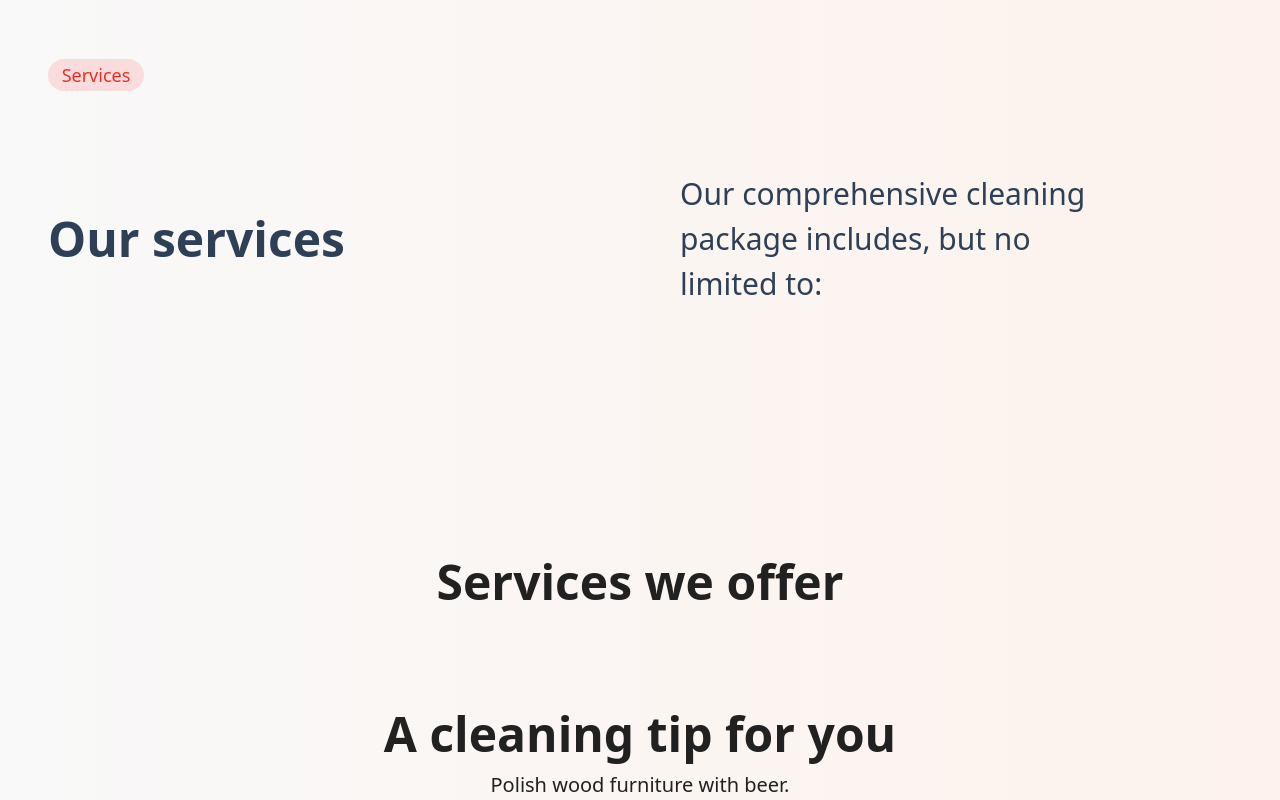
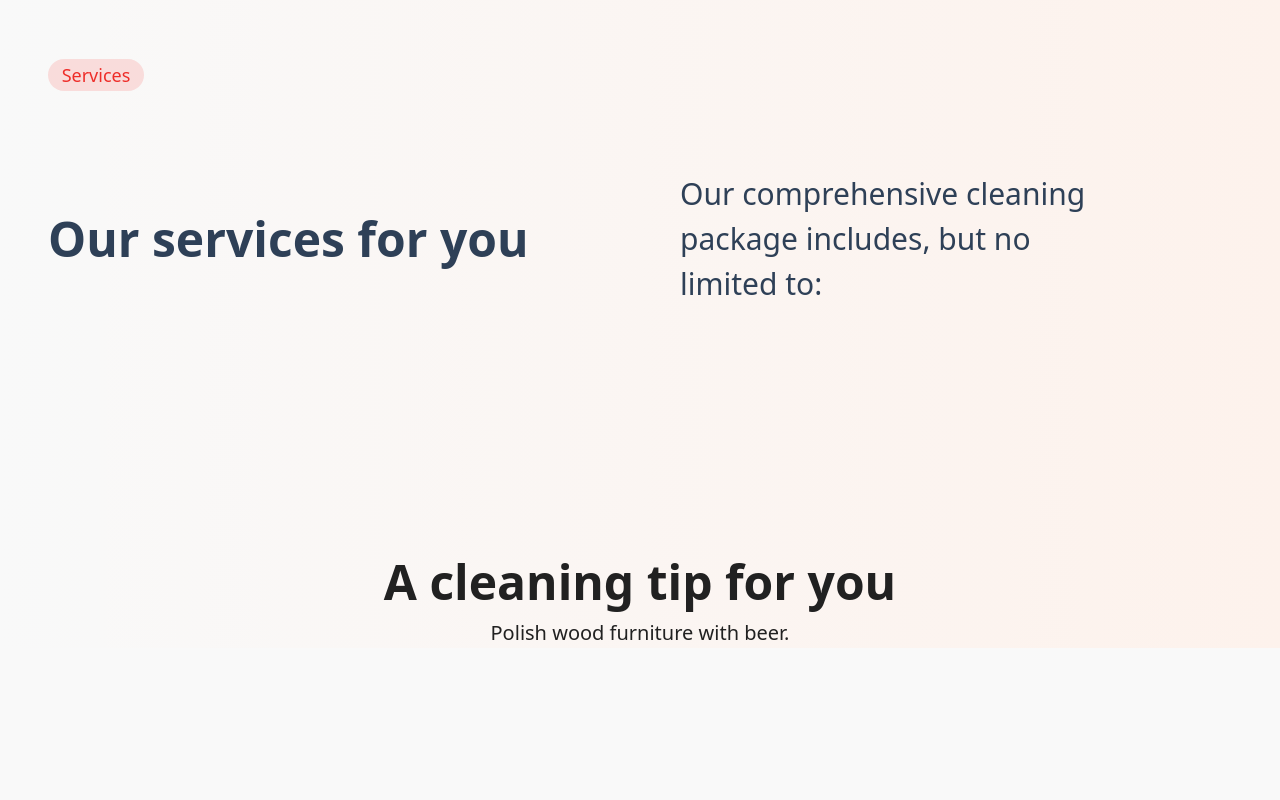
Before and after one commit to abeciana1/alba-cleaning, a Next.js app: page / in a window 1280 px wide. Shown: the part 1559-2359 px from the top of the page. After the commit the page ends 2207 px from the top, so only its background shows below. Built offline with nearby package versions, Linux system fonts and the light colour scheme.

Commit message:
Removed old unused content

```diff
--- a/pages/index.tsx
+++ b/pages/index.tsx
@@ -90,7 +90,7 @@ export default function Home() {
         <TwoColGrid>
           <section>
             <h1 className="text-charcoal text-4xl lg:text-5xl">
-              Our services
+              Our services for you
             </h1>
           </section>
           <section>
@@ -102,11 +102,6 @@ export default function Home() {
         <ThreeColGrid>
 
         </ThreeColGrid>
-        <section className="mt-20">
-          <h2 className="text-center">Services we offer</h2>
-          <div className="text-xl text-center"> </div>
-           {/* dusting furniture, appliances, and fixtures; vacuuming and mopping floors; thorough cleaning of each room in your house or office; sanitizing bathrooms and kitchen surfaces; as well as de-cluttering and organizing any living spaces. */}
-        </section>
         <section className="mx-auto text-center mt-20">
           <h2>A cleaning tip for you</h2>
           <TipQuote
```
